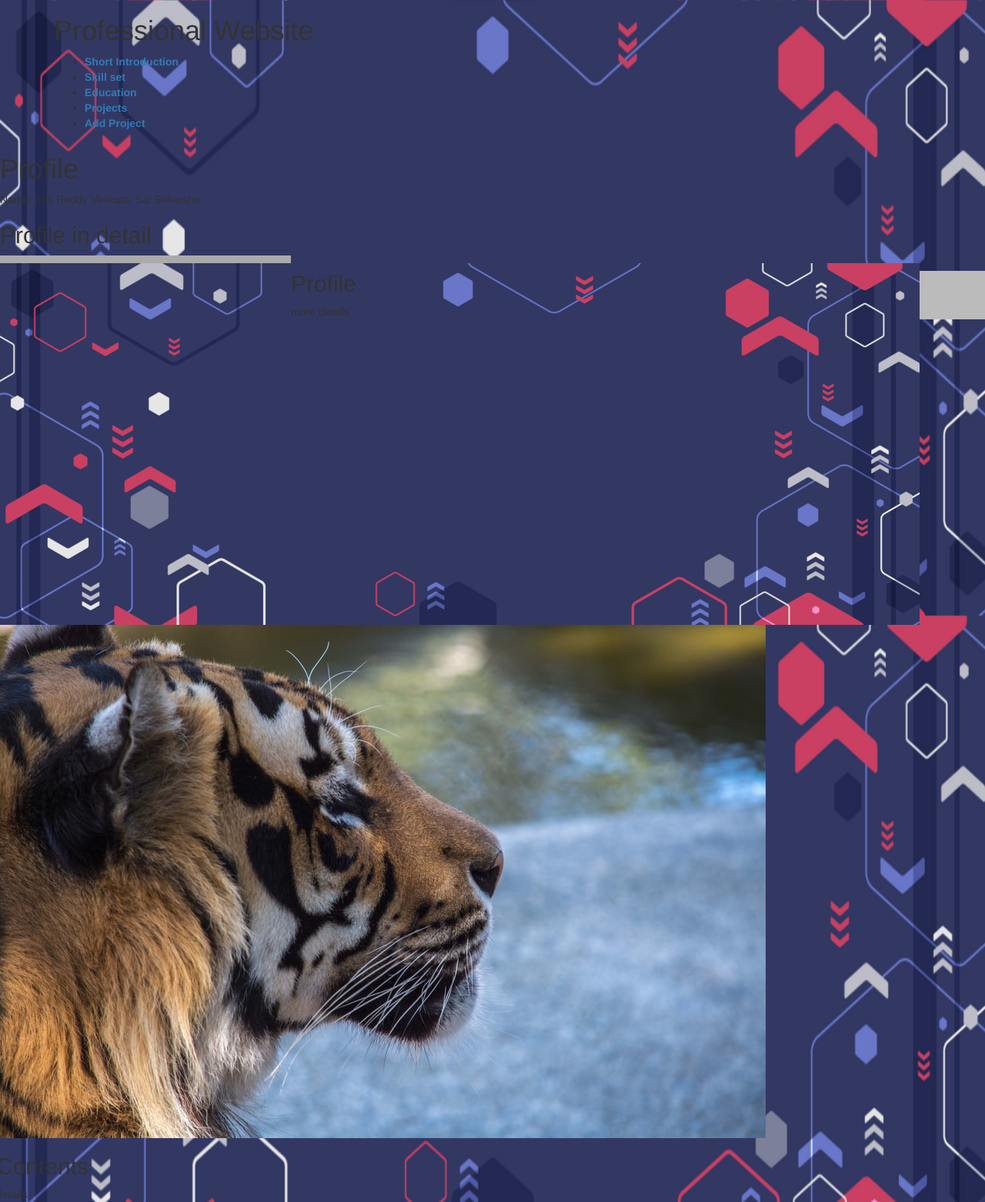
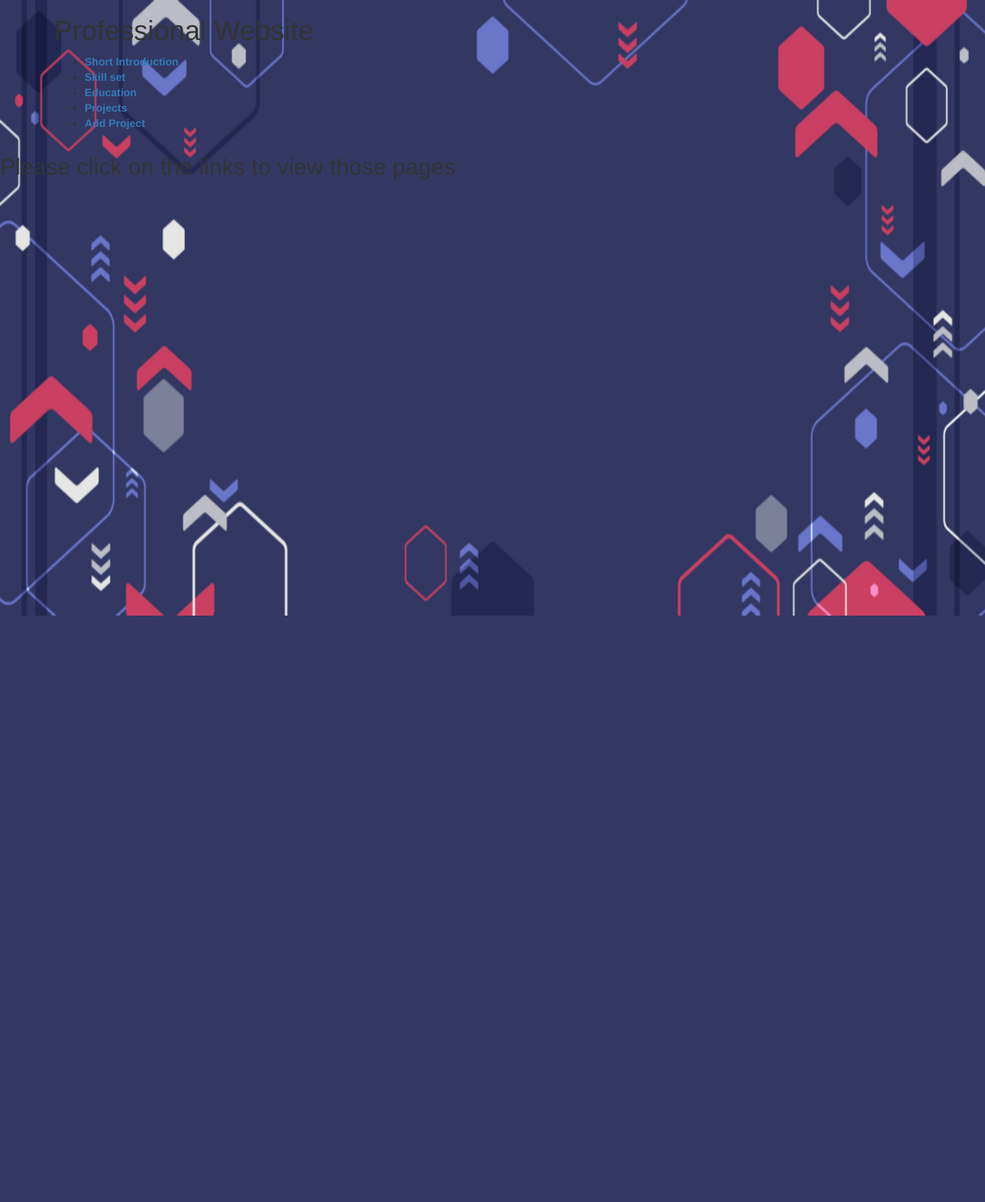
Before and after one commit to krvsai/WebApplication, a Flask app: page / in a window 1280 px wide. Shown: the whole page at 77% size. After the commit the page ends 800 px from the top, so only its background shows below. Run offline with Flask 2, Linux system fonts and the light colour scheme; some libraries are stand-ins or nearby versions.

Commit message:
adding template to index.html

```diff
--- a/templates/index.html
+++ b/templates/index.html
@@ -3,62 +3,29 @@
   <head>
     <!-- Latest compiled and minified CSS -->
     <link rel="stylesheet" href="https://maxcdn.bootstrapcdn.com/bootstrap/3.3.7/css/bootstrap.min.css" integrity="sha384-BVYiiSIFeK1dGmJRAkycuHAHRg32OmUcww7on3RYdg4Va+PmSTsz/K68vbdEjh4u" crossorigin="anonymous">
-
     <meta charset="utf-8" name="viewport" content="width=device-width, initial-scale=1">
     <title>Home Page</title>
-  <style>
-*{
-  box-sizing: border-box;
-}
-
-/* Create two equal columns that floats next to each other */
-.leftNav {
-  float: left;
-  width: 30%;
-  padding: 10px;
-  height: 300px; /* Should be removed. Only for demonstration */
-
-.rightProfile {
-  float: right;
-  width: 70%;
-  padding: 100px;
-  height: 3000px; /* Should be removed. Only for demonstration */
-}
-
-
-/* Clear floats after the columns */
-.row:after {
-  content: "";
-  display: table;
-  clear: both;
-}
-</style>
   </head>
   <body>
     {% extends "template.html" %}
     {% block content %}
-
-<h1> Profile </h1>
-<p> Name: Koti Reddy Venkata, Sai Sriharsha </p>
+    <h2>Please click on the links to view those pages</h2>
+    {% endblock %}
 
 
-<h2>Profile in detail</h2>
-
-<div class="row">
-  <div class="leftNav" style="background-color:#aaa;">
-    <figure>
-      <img src="templates/image.png" alt="profImage" width="1200" height="470">
-      <img src="TigerJPG.jpg" >
-    </figure>
-
-    <h2>Contents</h2>
-    <p>details</p>
+    <header>
+      <div class="container">
+        <h1 class="logo">Professional Website</h1>
+        <strong><nav>
+          <ul class="menu">
+            <li><a href="{{ url_for('shortInto') }}">Short Introduction</a></li>
+            <li><a href="{{ url_for('skillset') }}">Skill set</a></li>
+            <li><a href="{{ url_for('education') }}">Education</a></li>
+            <li><a href="{{ url_for('projects') }}">Projects</a></li>
+            <li><a href="{{ url_for('addProject') }}">Add Project</a></li>
+          </ul>
+        </nav></strong>
       </div>
-  <div class="rightProfile" style="background-color:#bbb;">
-    <h2>Profile</h2>
-    <p>more details</p>
-  </div>
-</div>
-{% endblock %}
+    </header>
   </body>
 </html>
```
Lines whose indentation alone changed are shown as unchanged.
